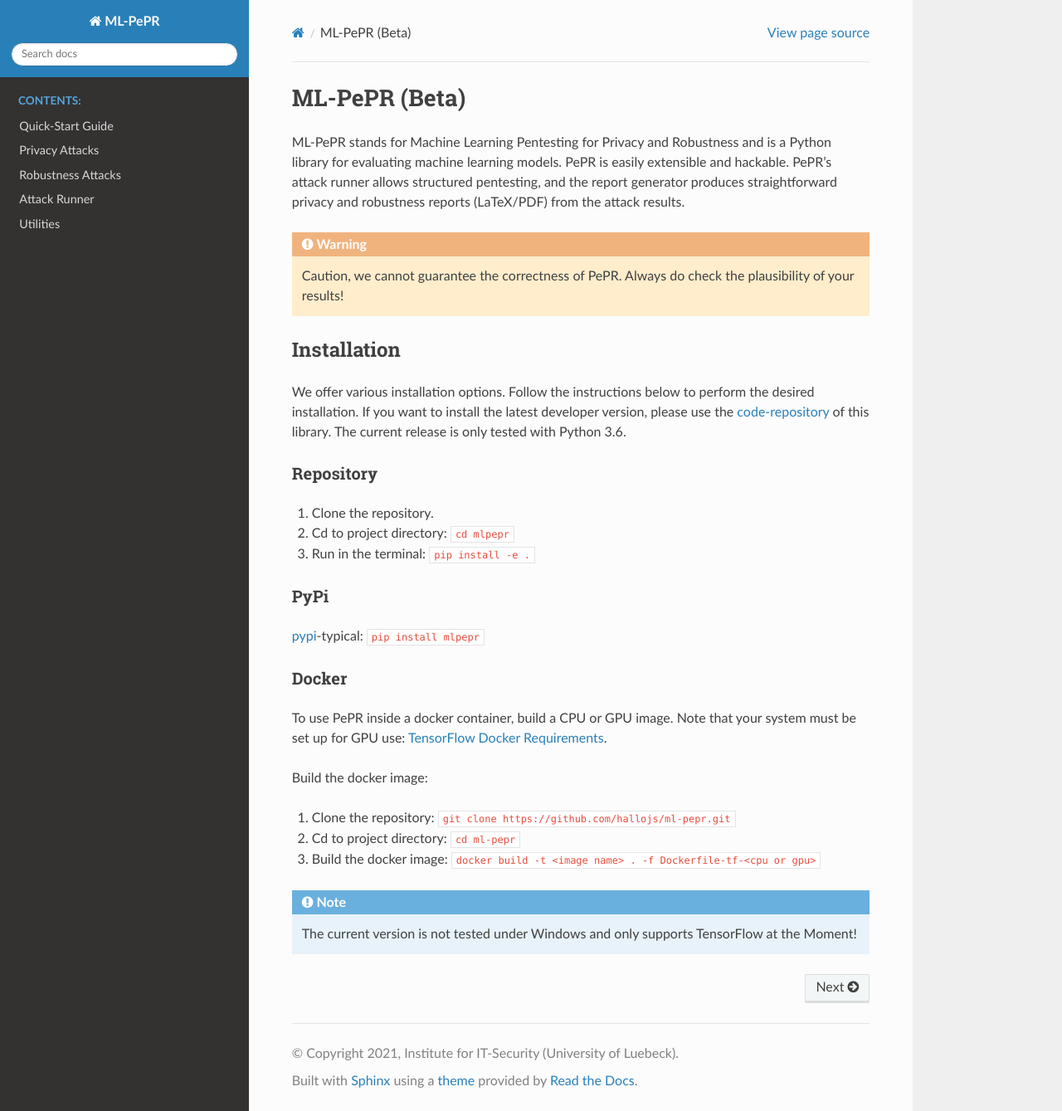
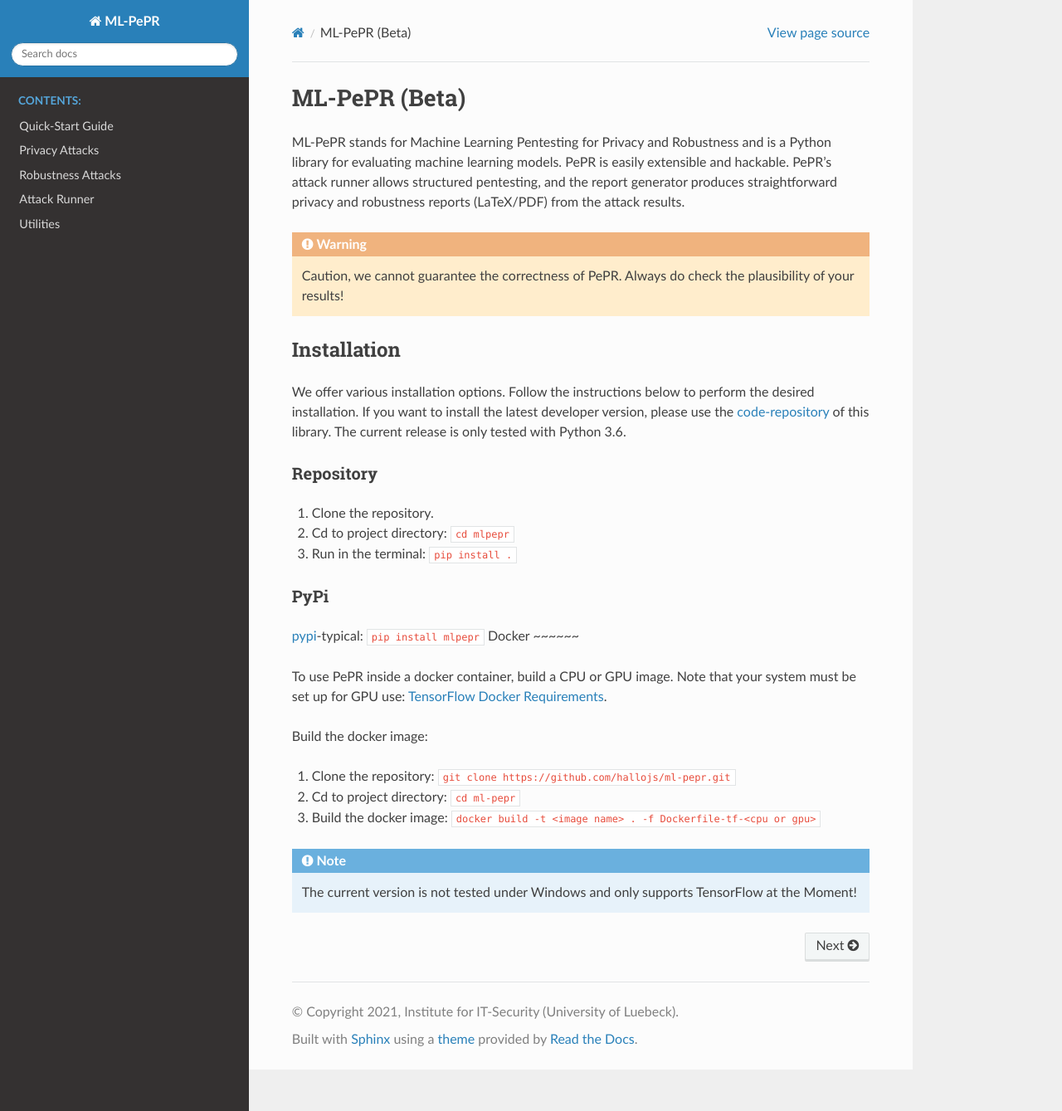
Before and after one commit to hallojs/ml-pepr, a Sphinx documentation site: the page built from docs/source/index.rst, in a window 1280 px wide and 1339 px high. Shown: the whole window at 83% size. Built offline with Sphinx 7.4.7 and the Read the Docs theme 2.0.0, drawn with Linux system fonts in a browser that asks for light colours.

```diff
--- a/README.rst
+++ b/README.rst
@@ -35,7 +35,7 @@ Repository
 
 1. Clone the repository.
 2. Cd to project directory: ``cd ml-pepr``
-3. Run in the terminal: ``pip install -e .``
+3. Run in the terminal: ``pip install .``
 
 PyPi
 ~~~~
--- a/docs/source/index.rst
+++ b/docs/source/index.rst
@@ -30,13 +30,12 @@ Repository
 
 1. Clone the repository.
 2. Cd to project directory: ``cd mlpepr``
-3. Run in the terminal: ``pip install -e .``
+3. Run in the terminal: ``pip install .``
 
 PyPi
 ~~~~
 
 `pypi <https://pypi.org/project/mlpepr/>`_-typical: ``pip install mlpepr``
-
 Docker
 ~~~~~~
 
```
Also changed, not shown: 5 other files.
